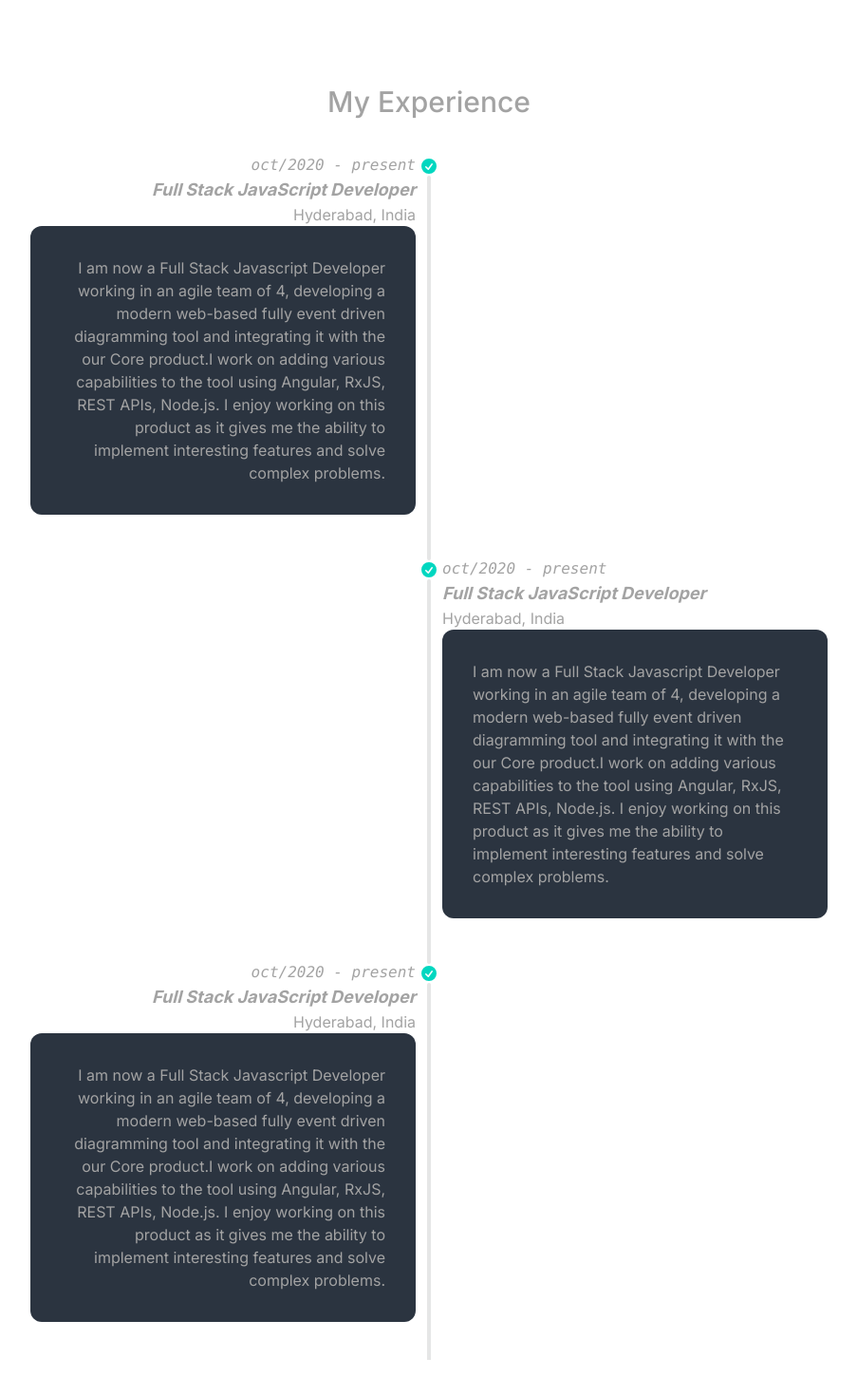
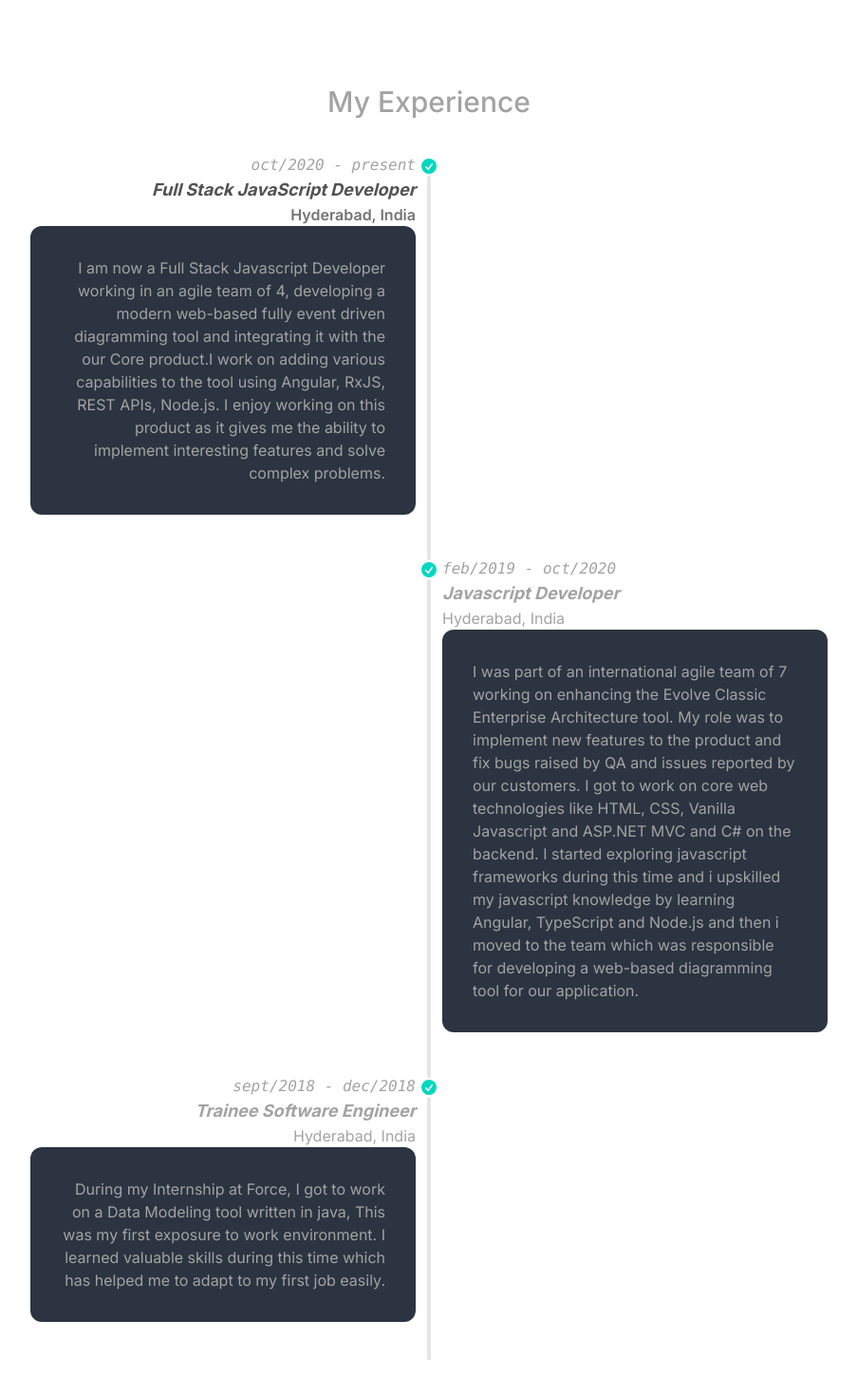
Before and after one commit to Umme-hanii/portfolio, a Next.js app: page / in a window 1280 px wide. Shown: the part 2815-4285 px from the top of the page at 95% size, without its empty margins (188-1091 px from the left). Built offline with nearby package versions, Linux system fonts and the light colour scheme.

Commit message:
Update Experience section

```diff
--- a/components/Experience.tsx
+++ b/components/Experience.tsx
@@ -26,13 +26,17 @@ export default function Experience() {
             </svg>
           </div>
           <div className="timeline-start md:text-end mb-10">
-            <time className="font-mono italic">{experiencesData[0].date}</time>
+            <time className="font-mono italic text-neutral-400">
+              {experiencesData[0].date}
+            </time>
 
-            <div className="text-lg font-bold italic">
+            <div className="text-lg font-bold italic text-neutral-600">
               {experiencesData[0].title}
             </div>
-            <p className="font-normal !mt-0">{experiencesData[0].location}</p>
-            <p className="card-body bg-neutral rounded-xl hover:bg-base-200">
+            <p className="!mt-0 text-neutral-500 font-semibold">
+              {experiencesData[0].location}
+            </p>
+            <p className="card-body bg-neutral  rounded-xl hover:bg-neutral-200 hover:text-neutral-600">
               {experiencesData[0].description}
             </p>
           </div>
@@ -55,14 +59,14 @@ export default function Experience() {
             </svg>
           </div>
           <div className="timeline-end mb-10">
-            <time className="font-mono italic">{experiencesData[0].date}</time>
+            <time className="font-mono italic">{experiencesData[1].date}</time>
 
             <div className="text-lg font-bold italic">
-              {experiencesData[0].title}
+              {experiencesData[1].title}
             </div>
-            <p className="font-normal !mt-0">{experiencesData[0].location}</p>
+            <p className="font-normal !mt-0">{experiencesData[1].location}</p>
             <p className="card-body bg-neutral rounded-xl hover:bg-base-200">
-              {experiencesData[0].description}
+              {experiencesData[1].description}
             </p>
           </div>
           <hr />
@@ -85,15 +89,15 @@ export default function Experience() {
           </div>
 
           <div className="timeline-start md:text-end mb-10">
-            <time className="font-mono italic">{experiencesData[0].date}</time>
+            <time className="font-mono italic">{experiencesData[2].date}</time>
 
             <div className="text-lg font-bold italic">
-              {experiencesData[0].title}
+              {experiencesData[2].title}
             </div>
-            <p className="font-normal !mt-0">{experiencesData[0].location}</p>
+            <p className="font-normal !mt-0">{experiencesData[2].location}</p>
 
             <p className="card-body bg-neutral rounded-xl hover:bg-base-200">
-              {experiencesData[0].description}
+              {experiencesData[2].description}
             </p>
           </div>
 
```
